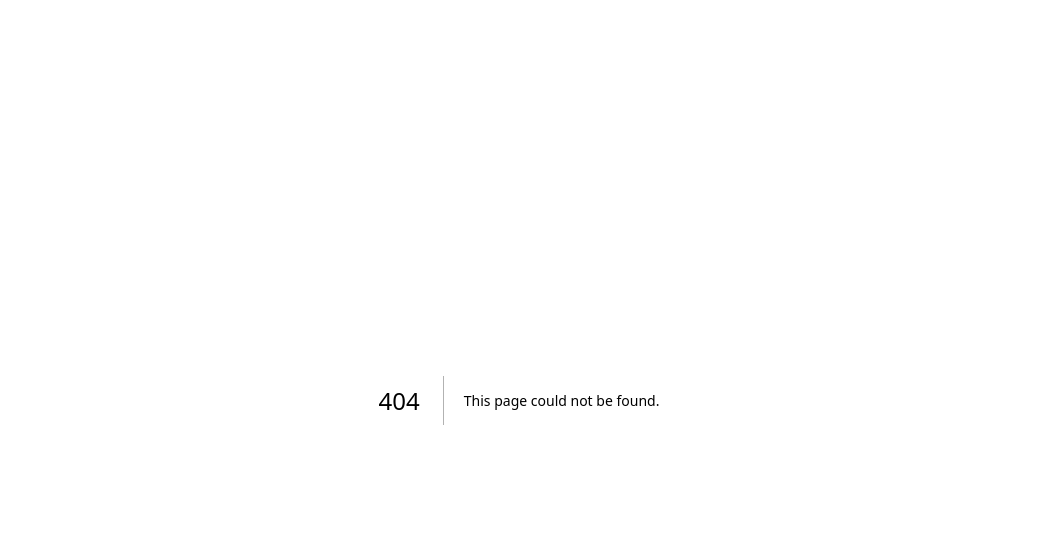
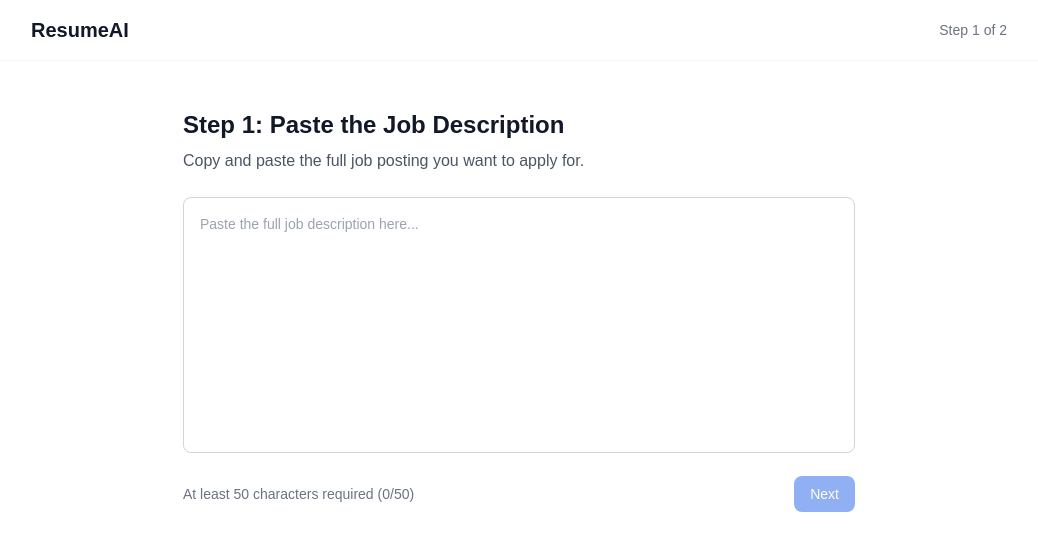
Before and after one commit to agrani1411/resume-ai, a Next.js app: page /generate in a window 1280 px wide. Before the commit this address had no page. Shown: the top 550 px of the page, without its empty margins (121-1159 px from the left). Built offline with nearby package versions, Linux system fonts and the light colour scheme.

Commit message:
feat: add generator page with job description input step
Co-Authored-By: Claude Sonnet 4.6 <noreply@anthropic.com>

```diff
--- /dev/null
+++ b/src/app/generate/page.tsx
@@ -0,0 +1,89 @@
+"use client";
+
+import { useState } from "react";
+import { useRouter } from "next/navigation";
+import { useResume } from "@/context/ResumeContext";
+import { JobDescriptionStep } from "@/components/generator/JobDescriptionStep";
+import { ResumeInputStep } from "@/components/generator/ResumeInputStep";
+import { LoadingSpinner } from "@/components/ui/LoadingSpinner";
+import { Toast } from "@/components/ui/Toast";
+import Link from "next/link";
+
+export default function GeneratePage() {
+  const router = useRouter();
+  const {
+    jobDescription, setJobDescription,
+    resumeText, setResumeText,
+    setGeneratedResume, setAtsAnalysis,
+    isLoading, setIsLoading,
+    error, setError,
+  } = useResume();
+  const [step, setStep] = useState(1);
+
+  const handleGenerate = async () => {
+    setIsLoading(true);
+    setError(null);
+    try {
+      const res = await fetch("/api/generate-resume", {
+        method: "POST",
+        headers: { "Content-Type": "application/json" },
+        body: JSON.stringify({ jobDescription, resumeText }),
+      });
+      if (!res.ok) {
+        const data = await res.json();
+        throw new Error(data.error || "Failed to generate resume");
+      }
+      const data = await res.json();
+      setGeneratedResume(data.resume);
+      setAtsAnalysis(data.atsAnalysis);
+      router.push("/editor");
+    } catch (err) {
+      setError(err instanceof Error ? err.message : "Failed to generate resume. Please try again.");
+    } finally {
+      setIsLoading(false);
+    }
+  };
+
+  if (isLoading) {
+    return (
+      <div className="min-h-screen bg-white">
+        <header className="border-b border-gray-100">
+          <div className="max-w-5xl mx-auto px-6 py-4">
+            <Link href="/" className="text-xl font-bold text-gray-900">ResumeAI</Link>
+          </div>
+        </header>
+        <LoadingSpinner message="Analyzing job description and generating your resume..." />
+      </div>
+    );
+  }
+
+  return (
+    <div className="min-h-screen bg-white">
+      <header className="border-b border-gray-100">
+        <div className="max-w-5xl mx-auto px-6 py-4 flex items-center justify-between">
+          <Link href="/" className="text-xl font-bold text-gray-900">ResumeAI</Link>
+          <div className="text-sm text-gray-500">Step {step} of 2</div>
+        </div>
+      </header>
+      <main className="px-6 py-12">
+        {step === 1 && (
+          <JobDescriptionStep
+            value={jobDescription}
+            onChange={setJobDescription}
+            onNext={() => setStep(2)}
+          />
+        )}
+        {step === 2 && (
+          <ResumeInputStep
+            value={resumeText}
+            onChange={setResumeText}
+            onBack={() => setStep(1)}
+            onGenerate={handleGenerate}
+            isLoading={isLoading}
+          />
+        )}
+      </main>
+      {error && <Toast message={error} onClose={() => setError(null)} />}
+    </div>
+  );
+}
--- /dev/null
+++ b/src/components/generator/JobDescriptionStep.tsx
@@ -0,0 +1,32 @@
+"use client";
+
+import { Button } from "@/components/ui/Button";
+
+interface JobDescriptionStepProps {
+  value: string;
+  onChange: (value: string) => void;
+  onNext: () => void;
+}
+
+export function JobDescriptionStep({ value, onChange, onNext }: JobDescriptionStepProps) {
+  const isValid = value.trim().length >= 50;
+
+  return (
+    <div className="max-w-2xl mx-auto">
+      <h2 className="text-2xl font-bold text-gray-900 mb-2">Step 1: Paste the Job Description</h2>
+      <p className="text-gray-600 mb-6">Copy and paste the full job posting you want to apply for.</p>
+      <textarea
+        value={value}
+        onChange={(e) => onChange(e.target.value)}
+        placeholder="Paste the full job description here..."
+        className="w-full h-64 p-4 border border-gray-300 rounded-lg resize-none focus:ring-2 focus:ring-blue-500 focus:border-transparent text-sm"
+      />
+      <div className="flex items-center justify-between mt-4">
+        <p className="text-sm text-gray-500">
+          {value.trim().length < 50 ? `At least 50 characters required (${value.trim().length}/50)` : "Looks good!"}
+        </p>
+        <Button onClick={onNext} disabled={!isValid}>Next</Button>
+      </div>
+    </div>
+  );
+}
```
